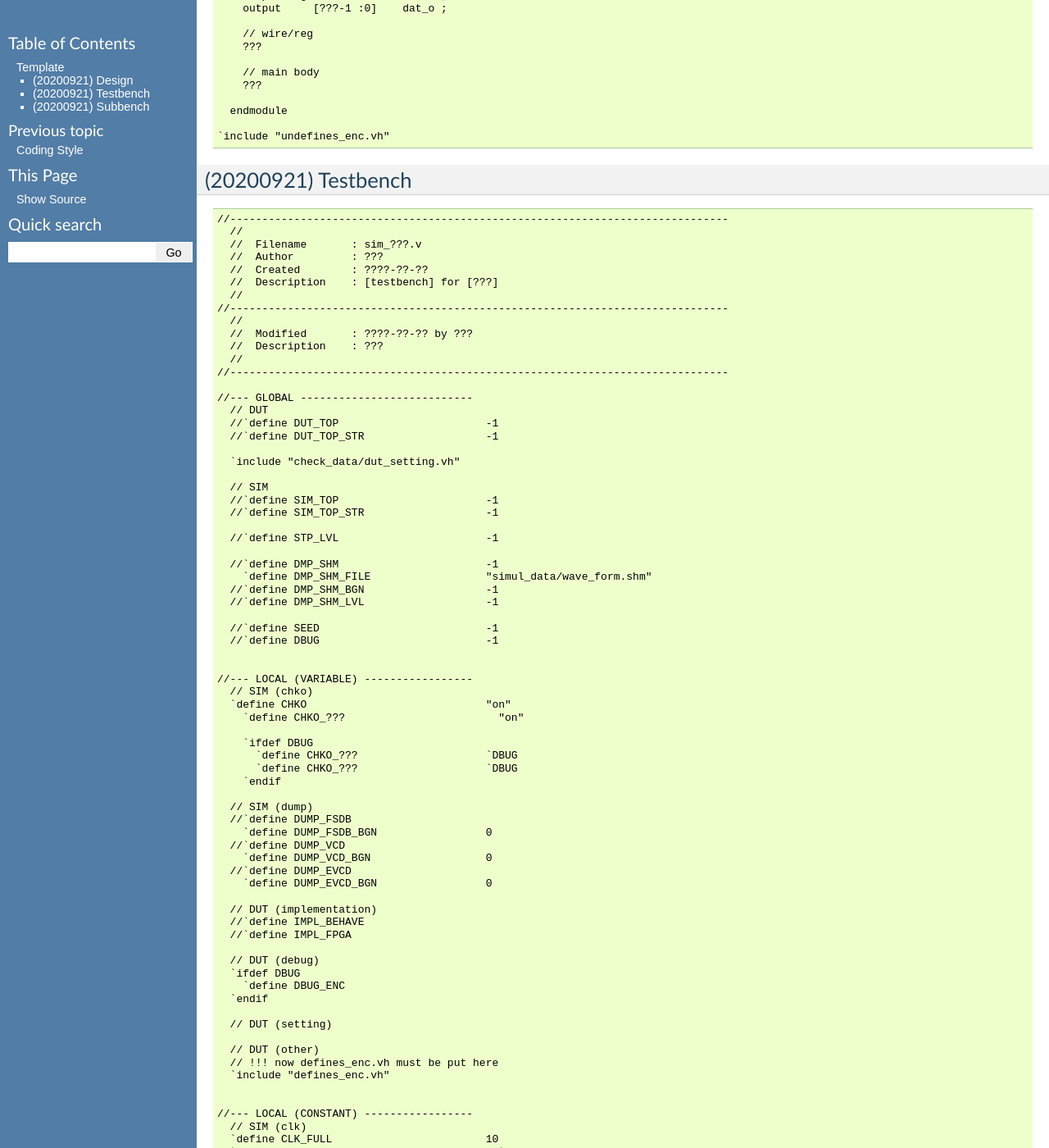
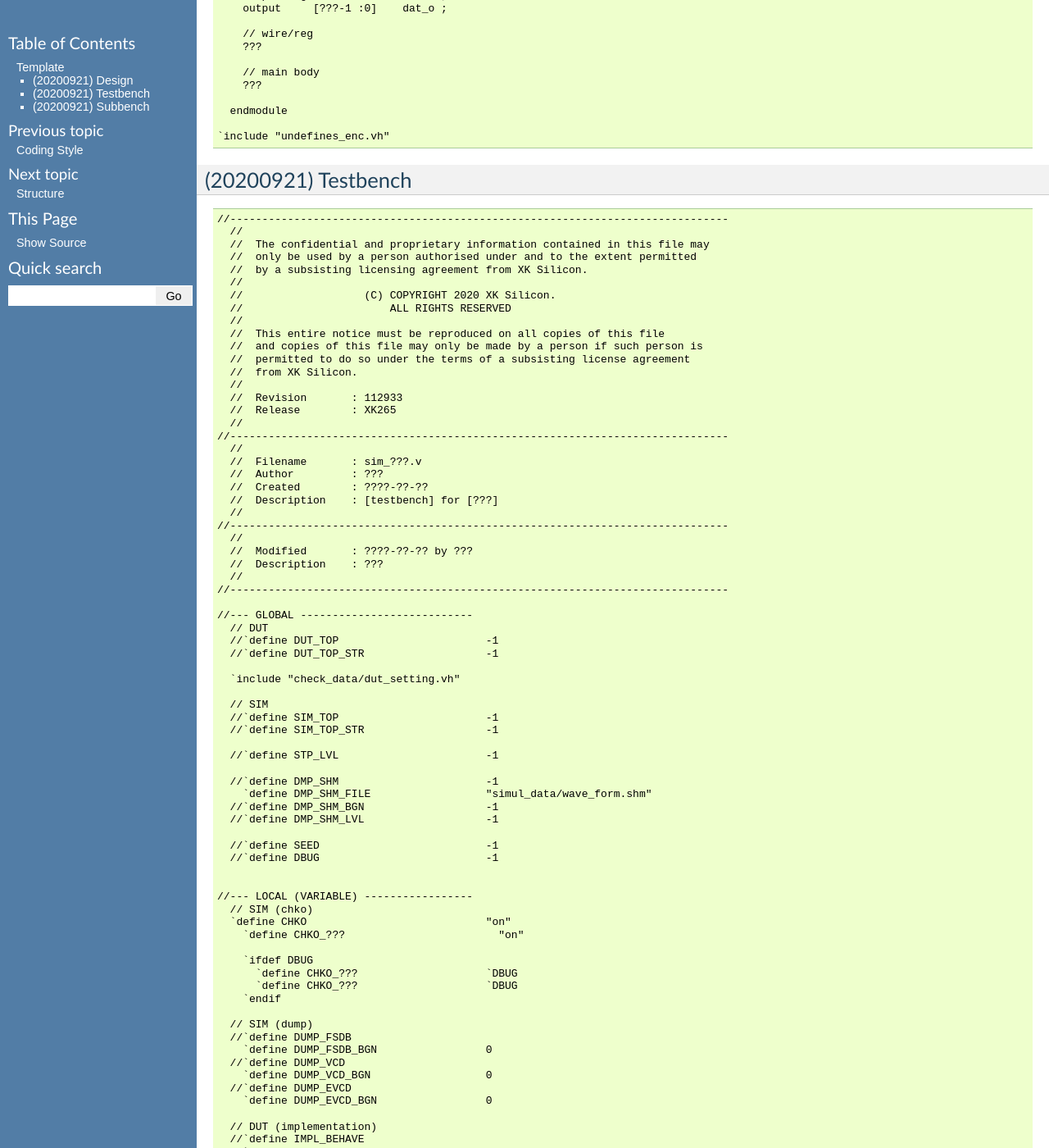
Before and after one commit to iamhll/h265enc_doc, a Sphinx documentation site: the page built from source/template/main.rst, in a window 1280 px wide and 1400 px high, scrolled down 3765 px. Shown: the whole window at 82% size. Built offline with Sphinx 7.4.7, drawn with Linux system fonts in a browser that asks for light colours; some of the changed text lies outside the part shown.

Commit message:
[MINOR] [CREATE] 1. structure, check_list and how_to    a. created

```diff
--- a/source/index.rst
+++ b/source/index.rst
@@ -16,6 +16,9 @@
     script_usage/main
     coding_style/main
     template/main
+    structure/main
+    check_list/main
+    how_to/main
 
 
 Indices and tables
--- a/source/template/main.rst
+++ b/source/template/main.rst
@@ -265,6 +265,23 @@
 
 ::
 
+    //------------------------------------------------------------------------------
+      //
+      //  The confidential and proprietary information contained in this file may
+      //  only be used by a person authorised under and to the extent permitted
+      //  by a subsisting licensing agreement from XK Silicon.
+      //
+      //                   (C) COPYRIGHT 2020 XK Silicon.
+      //                       ALL RIGHTS RESERVED
+      //
+      //  This entire notice must be reproduced on all copies of this file
+      //  and copies of this file may only be made by a person if such person is
+      //  permitted to do so under the terms of a subsisting license agreement
+      //  from XK Silicon.
+      //
+      //  Revision       : 112933
+      //  Release        : XK265
+      //
     //------------------------------------------------------------------------------
       //
       //  Filename       : sim_???.v
@@ -630,6 +647,23 @@
 
     //------------------------------------------------------------------------------
       //
+      //  The confidential and proprietary information contained in this file may
+      //  only be used by a person authorised under and to the extent permitted
+      //  by a subsisting licensing agreement from XK Silicon.
+      //
+      //                   (C) COPYRIGHT 2020 XK Silicon.
+      //                       ALL RIGHTS RESERVED
+      //
+      //  This entire notice must be reproduced on all copies of this file
+      //  and copies of this file may only be made by a person if such person is
+      //  permitted to do so under the terms of a subsisting license agreement
+      //  from XK Silicon.
+      //
+      //  Revision       : 112933
+      //  Release        : XK265
+      //
+    //------------------------------------------------------------------------------
+      //
       //  Filename       : sub_bench_???.vh
       //  Author         : ???
       //  Created        : ????-??-??
```
Also changed, not shown: source/check_list/main.rst (added, +162 -0 lines), source/how_to/main.rst (added, +14 -0 lines), source/structure/main.rst (added, +14 -0 lines).
